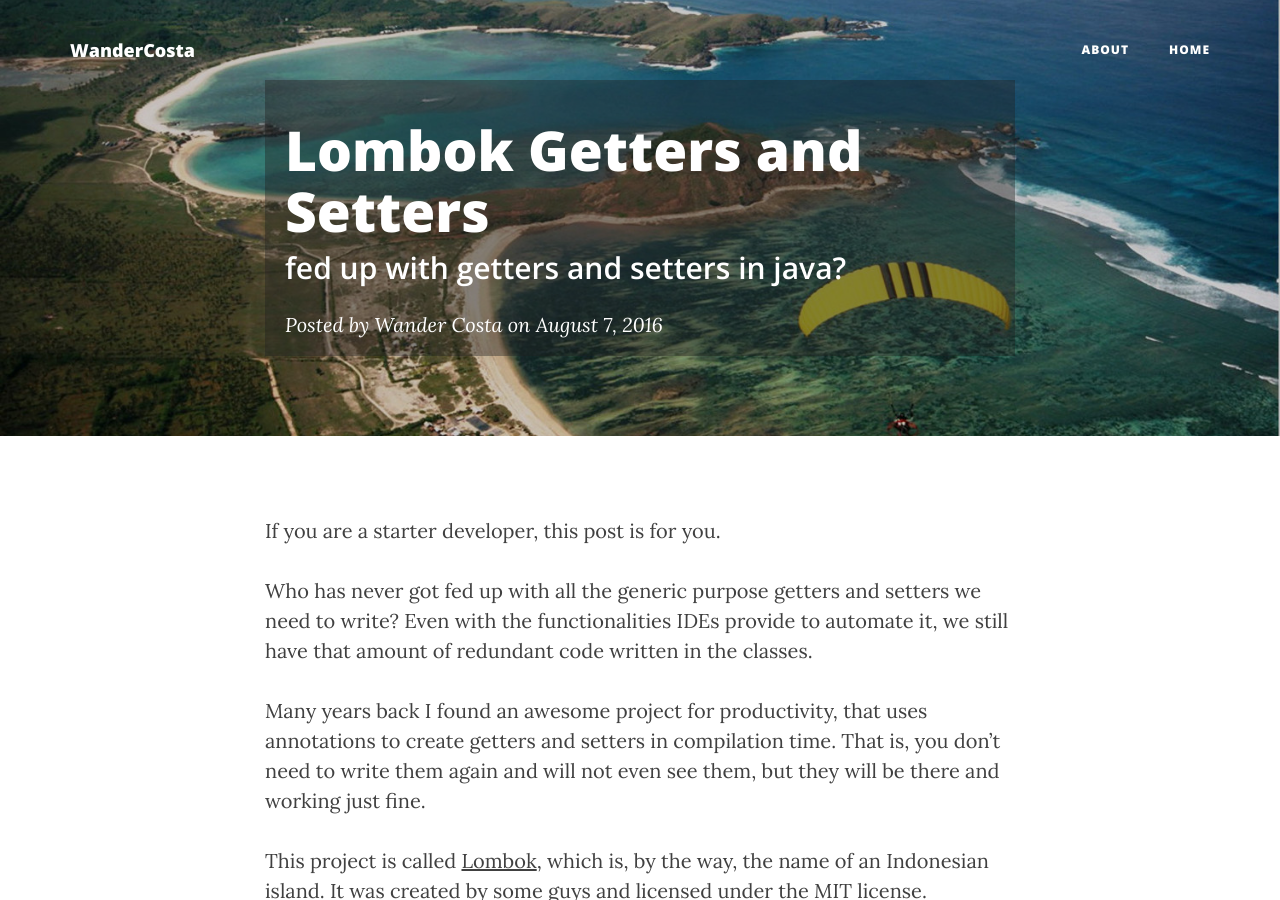
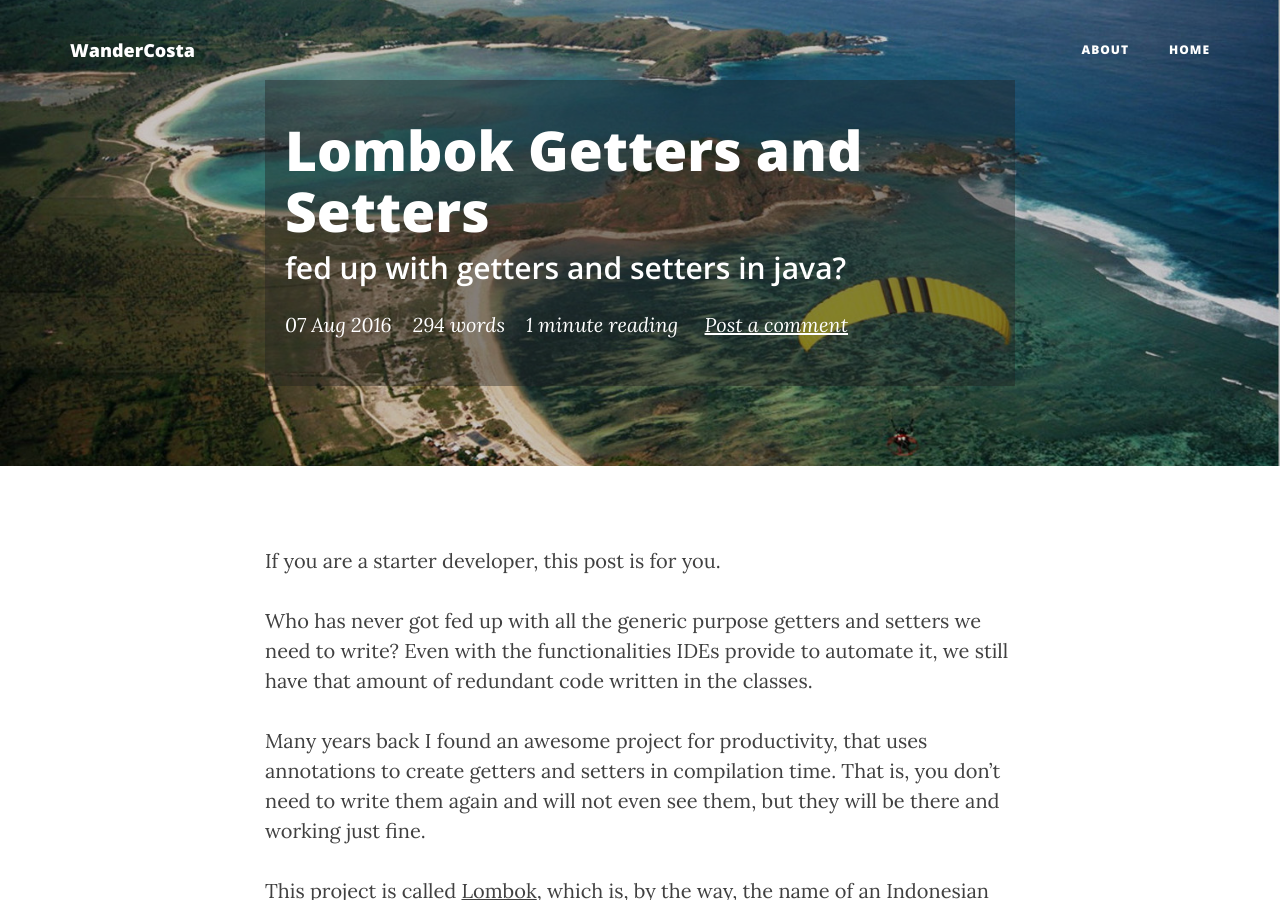
Before and after one commit to rwanderc/blog, a Jekyll site: the page built from _posts/2016-08-08-lombok.markdown, in a window 1280 px wide and 900 px high. Built offline with Jekyll 4.4.1, drawn with Linux system fonts in a browser that asks for light colours; nearby versions of some CDN libraries; comment, search, counter and statistics services are not loaded.

Commit message:
Updated meta info in the posts

```diff
--- a/_layouts/post.html
+++ b/_layouts/post.html
@@ -12,7 +12,18 @@ layout: default
                     {% if page.subtitle %}
                     <h2 class="subheading">{{ page.subtitle }}</h2>
                     {% endif %}
-                    <span class="meta">Posted by {% if page.author %}{{ page.author }}{% else %}{{ site.title }}{% endif %} on {{ page.date | date: "%B %-d, %Y" }}</span>
+                    <p class="meta">
+                        {{ page.date | date_to_string }}&nbsp;&nbsp;&nbsp;
+                        {% assign words = page.content | number_of_words %}
+                        {{ page.content | number_of_words }} words&nbsp;&nbsp;&nbsp;
+                        {% if words < 360 %}
+                            1 minute reading
+                        {% else %}
+                        {{ words | divided_by:180 }} minutes reading
+                            {% endif %}&nbsp;&nbsp;&nbsp;
+                        {% assign url = site.baseurl %}
+                        <a href="{{ page.url | prepend: url }}#disqus_thread">Post a comment</a>
+                    </p>
                 </div>
             </div>
         </div>
```
